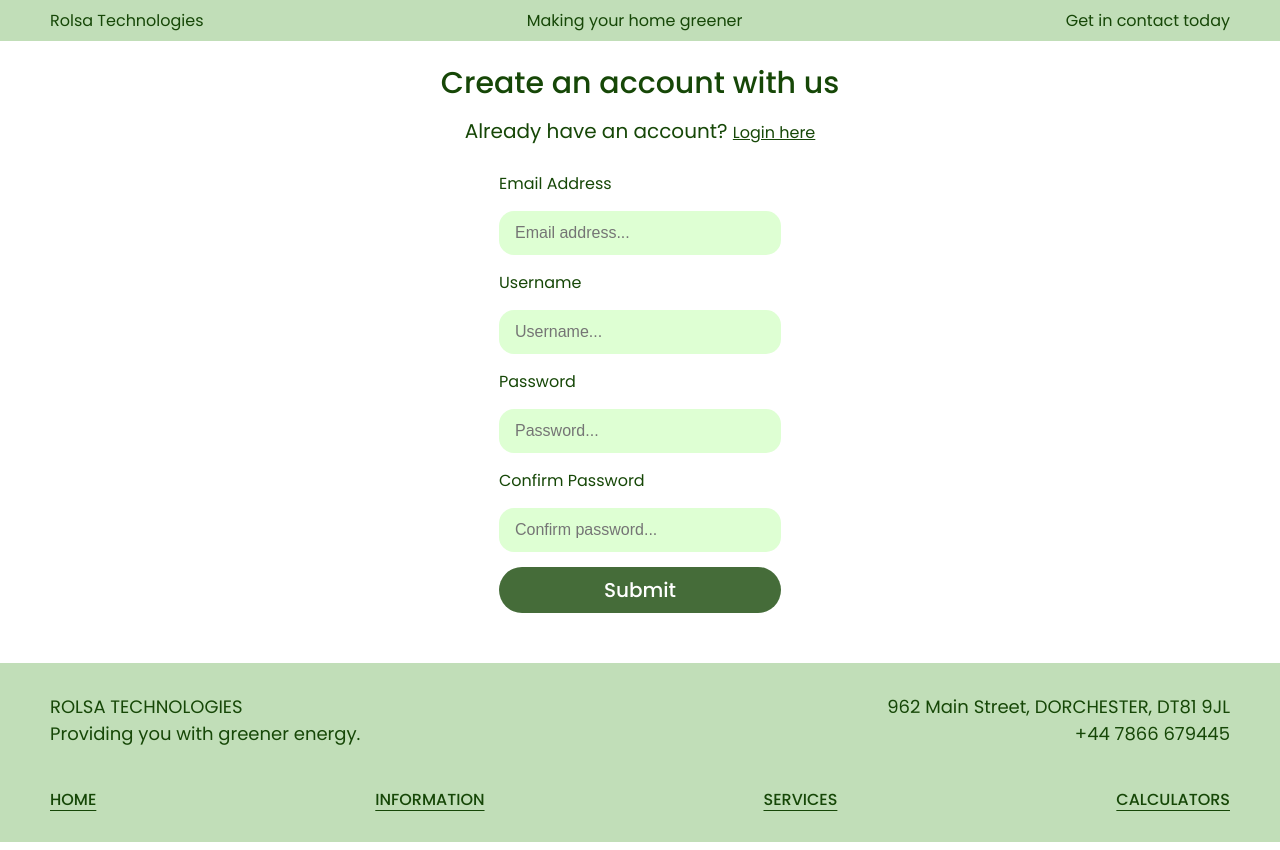
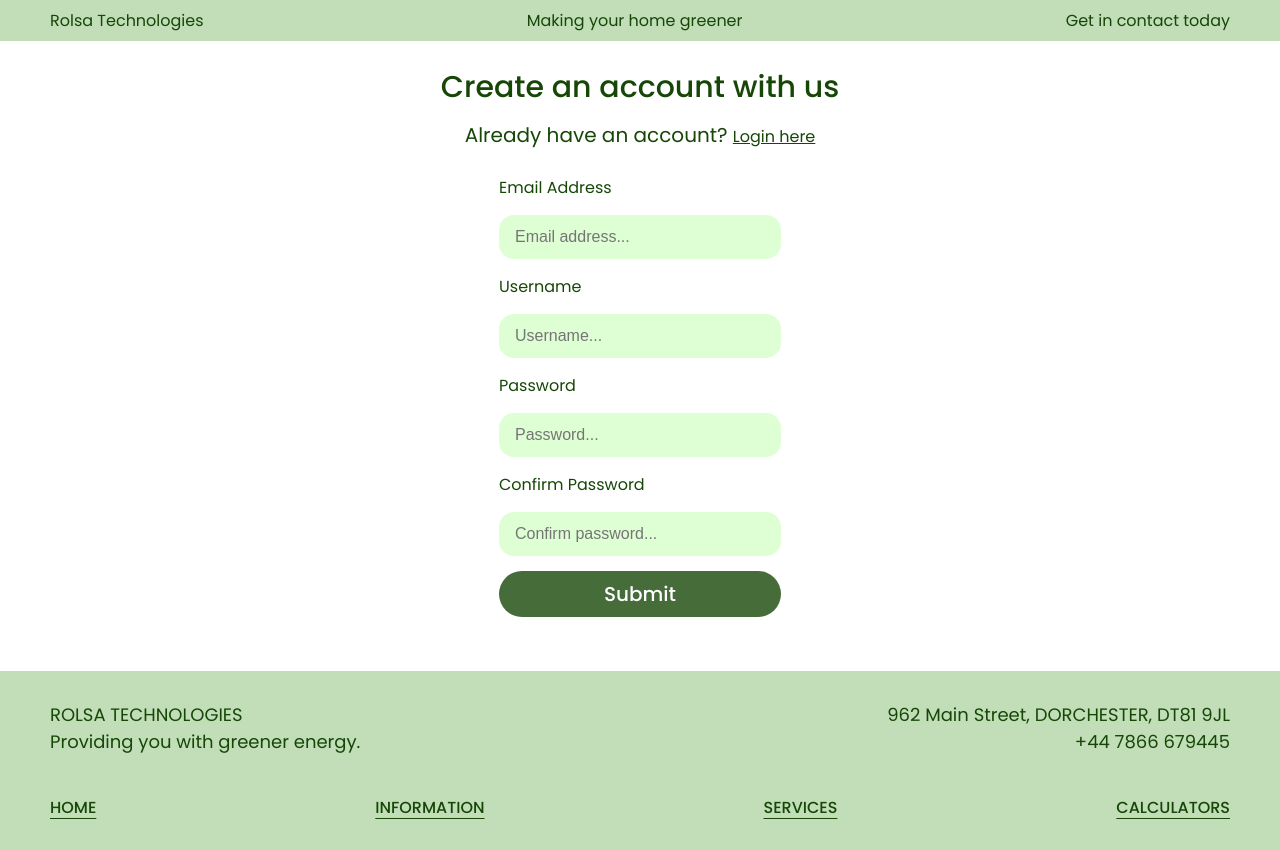
Before and after one commit to willrees23/RolsaTech, a Flask app: page /register in a window 1280 px wide. Shown: the part 95-945 px from the top of the page. Run offline with Flask 3, Linux system fonts and the light colour scheme.

Commit message:
center forms on their pages

```diff
--- a/static/styles/main.css
+++ b/static/styles/main.css
@@ -51,6 +51,16 @@ body section {
     margin-bottom: 60px;
     padding: 30px var(--padding);
     border-radius: 20px;
+}
+
+#body {
+    min-height: 70vh;
+}
+
+#body:has(form.center), #body:has(div.center) {
+    display: flex;
+    justify-content: center;
+    align-items: center;
 }
 
 a {
@@ -237,6 +247,7 @@ input:disabled {
 .form span.title {
     font-size: 30px;
     font-weight: 500;
+    text-align: center;
 }
 
 .form span.subtitle {
@@ -533,8 +544,18 @@ nav.navbar .right a#number {
     border-radius: 10px;
     font-size: 16px;
     top: 35px;
+    left: -50%;
+    transform: translate(-50%, 0);
     filter: drop-shadow(0 0.2rem 0.25rem rgba(0, 0, 0, 0.2));
 }
+
+@media (min-width: 550px) {
+    .dropdown-content {
+        left: 0px;
+        transform: none;
+    }
+}
+
 .dropdown-content a {
     transition: all 0.5s cubic-bezier(0.19, 1, 0.22, 1);
 }
--- a/templates/login.html
+++ b/templates/login.html
@@ -1,7 +1,7 @@
 {% extends "common.html" %}
 {% block title %} Login {% endblock %}
 {% block body %}
-<form method="post" class="form">
+<form method="post" class="form center">
     <span class="title">
         Login to your account
         </span>
--- a/templates/register.html
+++ b/templates/register.html
@@ -1,7 +1,7 @@
 {% extends "common.html" %}
 {% block title %} Register {% endblock %}
 {% block body %}
-<form class="form" method="post">
+<form class="form center" method="post">
     <span class="title">
         Create an account with us
         </span>
```
